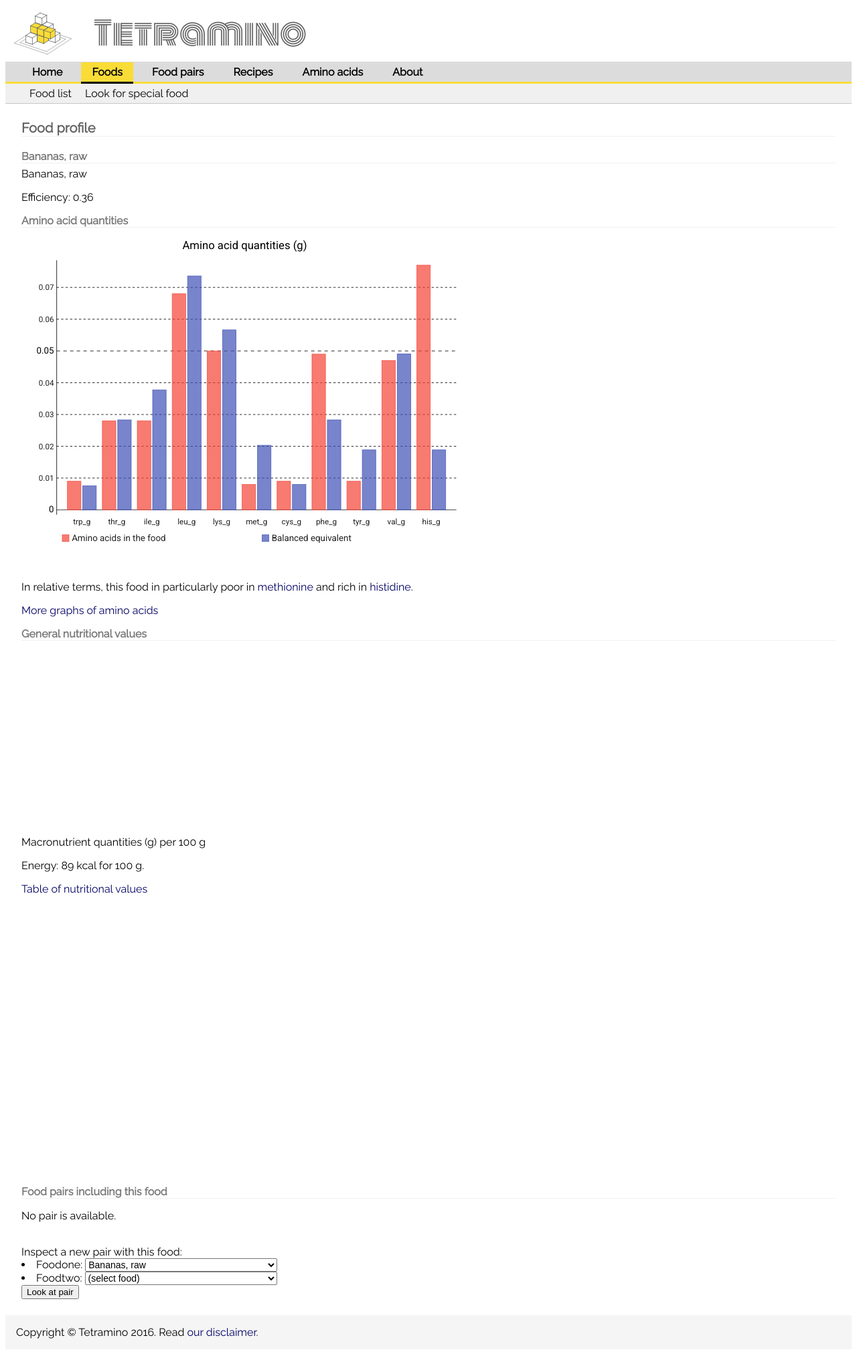
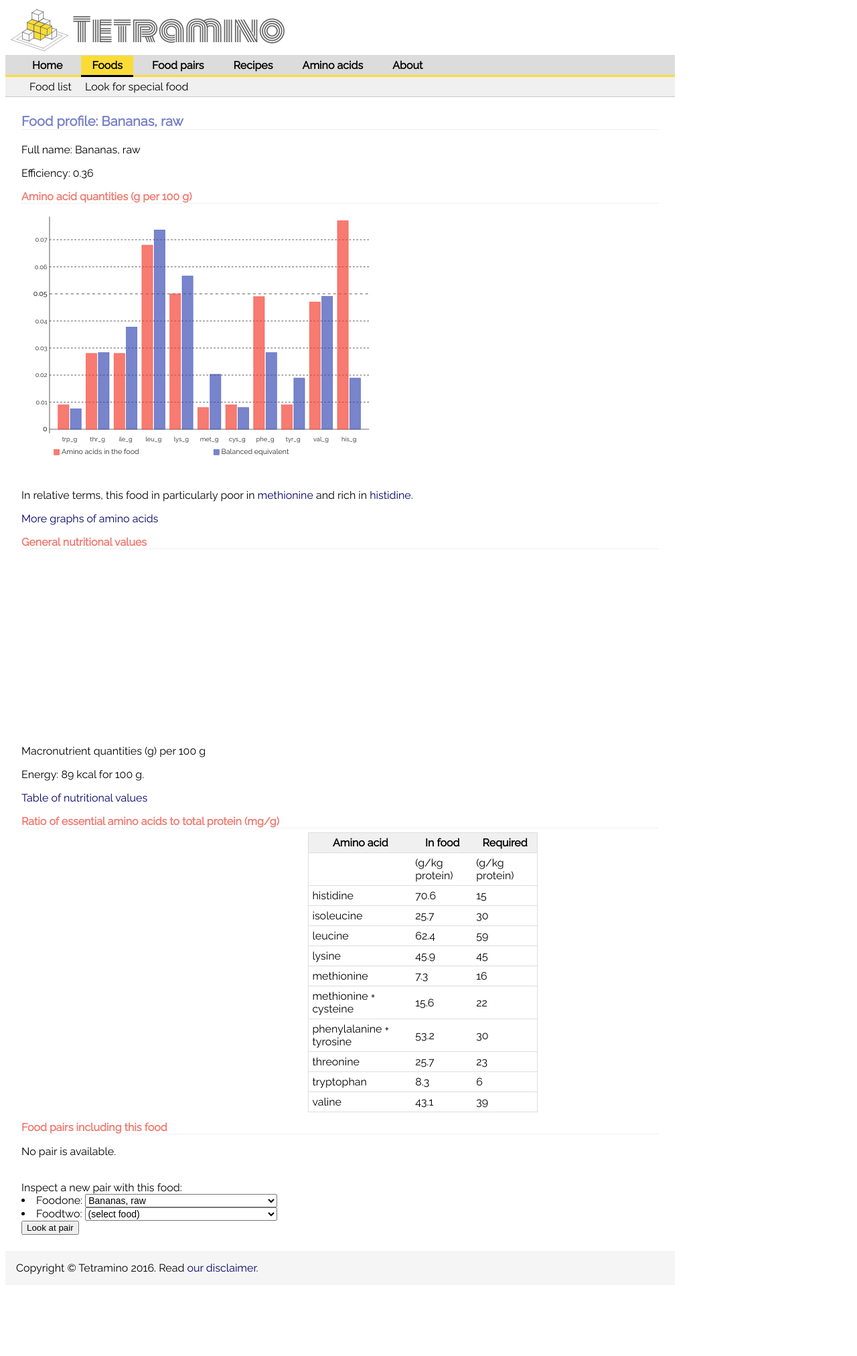
Before and after one commit to RobertoBalamino/amino-repo, a Django app: page /showFood/9040/ in a window 1280 px wide. Shown: the whole page at 67% size. After the commit the page ends 1903 px from the top, so only its background shows below. Run offline with Django 3.2, Linux system fonts and the light colour scheme; data comes from the database, SQL or seed files in the repository; both versions use the stored data as it was after the commit; some libraries are stand-ins or nearby versions.

Commit message:
styling, container, table per g protein

```diff
--- a/aminoApp/static/aminoApp/yellowBungeeStyle.css
+++ b/aminoApp/static/aminoApp/yellowBungeeStyle.css
@@ -72,7 +72,7 @@
 
 #titlebar td {
     font-family: 'Monoton', cursive;
-    /*font-family: 'Amatic SC', cursive; Bungee Shade */
+    /*font-family: 'Amatic SC', cursive; Bungee Shade*/
     font-size: 48px;
     font-weight: bold
     margin-top: -0.2em;
@@ -82,10 +82,22 @@
     background-color: white;
     /*rgb(250,250,250);*/
     color: rgb(100,100,100);
-    /*padding-top: 0;*/
-    /*padding-right: 0;*/
-    /*padding-bottom: 0;*/
-    /*padding-left: 0;*/
+    padding-top: 0;
+    padding-right: 0;
+    padding-bottom: 0;
+    padding-left: 0;
+}
+
+div#container
+{
+   min-width: 700px;
+   max-width: 1000px;
+}
+
+.squareTile
+{
+    width:45%;
+    float:left;
 }
 
 #headbar ul, #subhead ul  {
@@ -195,14 +207,14 @@
 
 
 
-div#itemhead {
-    margin: 0.6em;
-    font-family: 'Bungee', serif;
-    font-size: 16px;
-    text-align: left;
+/*div#itemhead {*/
+/*    margin: 0.6em;*/
+/*    font-family: 'Bungee', serif;*/
+/*    font-size: 16px;*/
+/*    text-align: left;*/
     /*text-align: center;*/
-	border-bottom: solid 1px rgb(240,240,240);
-	}
+/*	border-bottom: solid 1px rgb(240,240,240);*/
+/*	}*/
 
 	h1 {
     margin-bottom: 1em;
@@ -212,7 +224,8 @@
     font-size: 20px;
     text-align: left;
     /*text-align: center;*/
-    color: rgb(100,100,100);
+    /*color: rgb(100,100,100);*/
+    color: rgb(120,130,200);
 	border-bottom: solid 1px rgb(240,240,240);
 	}
 
@@ -224,7 +237,8 @@
     font-size: 16px;
     text-align: left;
     /*text-align: center;*/
-    color: rgb(120,120,120);
+    /*color: rgb(120,120,120);*/
+    color: rgb(240,120,110);
 	border-bottom: solid 1px rgb(240,240,240);
 	}
 
--- a/aminoApp/templates/aminoApp/base.html
+++ b/aminoApp/templates/aminoApp/base.html
@@ -17,6 +17,7 @@
 
 <!--<body>-->
 <body id="{% block section %}section-generic{% endblock %}">
+    <div id="container">
      <!--style="clear:both;"-->
         <div id="titlebar">
             <table style="width:100%">
@@ -56,7 +57,7 @@
             Read <a href="/about_disclaimer/">our disclaimer</a>.
             {% endblock %}
         </div>
-
+    </div>
 
 <script src="//static.getclicky.com/js" type="text/javascript"></script>
 <script type="text/javascript">try{ clicky.init(100993596); }catch(e){}</script>
--- a/aminoApp/templates/aminoApp/presentFood.html
+++ b/aminoApp/templates/aminoApp/presentFood.html
@@ -9,15 +9,15 @@
 {% block content %}
 
 <h1>
-   Food profile
+   Food profile: {{ food.getNameWithoutSaltInfo }}
 </h1>
-<h2>{{ food.getNameWithoutSaltInfo }}</h2>
-{{ food.food_name }}
-    <p>Efficiency: {{ food.efficiency | floatformat:2 }}</p>
+
+<p>Full name: {{ food.food_name }}</p>
+<p>Efficiency: {{ food.efficiency | floatformat:2 }}</p>
 
 
-<h2>Amino acid quantities</h2>
-<embed src={{ chartAbsolute}} height="500">
+<h2>Amino acid quantities (g per 100 g)</h2>
+<embed src={{ chartAbsolute}} height="400">
 <p>In relative terms, this food in particularly poor in <a href="/aminoAcid_{{minAminoAcid.internal_name}}">{{ minAminoAcid }}</a> and rich in <a href="/aminoAcid_{{maxAminoAcid.internal_name}}">{{ maxAminoAcid }}</a>.</p>
 
 <p><a href="/plotFoodAmino/{{food.food_dbid}}/">More graphs of amino acids</a></p>
@@ -27,19 +27,51 @@
 <embed src={{ pieChartMacro}} height="300">
 <p>Energy: {{ food.nutritional_value.energ| floatformat:0}} kcal for 100 g.</p>
 <p><a href="/listFoodNutValues/{{food.food_dbid}}/">Table of nutritional values</a></p>
-<embed src={{ chartPerProtein}} height="400">
+
+<!--requirements per g of protein-->
+<h2>Ratio of essential amino acids to total protein (mg/g)</h2>
+<div class="squareTile">
+    <!--<embed src={{ chartPerProtein}} height="400">-->
+    <embed src={{ chartPerProtein}}>
+    <!--perGramProtInfo = {'chart':rendered_chart,'values':values,'required':required,'propOfRequirement':propOfRequirement}-->
+</div>
+<div class="squareTile">
+    <table>
+      <tr>
+        <th>Amino acid</th>
+        <th>In food</th>
+        <th>Required</th>
+      </tr>
+      <tr>
+            <td></td>
+            <td>(g/kg protein)</td>
+            <td>(g/kg protein)</td>
+        </tr>
+    {% for row in zippedInfoPerGramProt %}
+        <tr>
+            <td>{{row.0}}</td>
+            <td>{{row.1| floatformat:1 }}</td>
+            <td>{{row.2| floatformat:0}}</td>
+        </tr>
+    {% endfor %}
+    </table>
+</div>
+<div style="clear:both;"></div>
 
 <h2>Food pairs including this food</h2>
 {% if pairList %}
-        <table style="width:100%">
+        <!--<table style="width:100%">-->
+        <table>
             <tr>
                 <th>Pair</th>
                 <th>Best efficiency</th>
+                <th>Amino profile similarity</th>
             </tr>
         {% for pair in pairList %}
             <tr>
                 <td><a href="/inspectLoadedFoodPair/{{ pair.pk }}/">{{ pair.pair_name }}</a> </td>
                 <td>{{ pair.bestEfficiency |floatformat:2}}</td>
+                <td>{{ pair.angleIncomplete  |floatformat:2}}</td>
             </tr>
             <!--<li><a href="/foodapp/{{ food.id }}/">{{ food.food_name }}</a></li>-->
         {% endfor %}
--- a/aminoApp/utilityFunctions.py
+++ b/aminoApp/utilityFunctions.py
@@ -225,12 +225,13 @@
     custom_style = Style(
         background='transparent',
         plot_background='rgb(255,255,255)',
-        font_family='googlefont:Roboto',
+        font_family='googlefont:Raleway',
         title_font_size=defaultFontSize+4,
         major_label_font_size=defaultFontSize,
         label_font_size=defaultFontSize-2,
         legend_font_size=defaultFontSize,
         value_font_size=defaultFontSize,
+        tooltip_font_size=defaultFontSize,
         value_label_font_size=defaultFontSize)
     return custom_style
 
@@ -262,7 +263,8 @@
 def getFoodAminoPlotAbsolute(food):
     foodAminoVector=food.nutritional_value.getAminoVector()
     custom_style = getCustomPygalStyle()
-    bar_chart = pygal.Bar(title=u'Amino acid quantities (g)',style=custom_style,legend_at_bottom=True,)                                            # Then create a bar graph object
+    # title=u'Amino acid quantities (g)',
+    bar_chart = pygal.Bar(style=custom_style,legend_at_bottom=True,)                                            # Then create a bar graph object
     bar_chart.add('Amino acids in the food', foodAminoVector)  # Add some values
     # amino_acid_names = ('trp_g','thr_g','ile_g','leu_g','lys_g','met_g','cys_g','phe_g','tyr_g','val_g','his_g')
     amino_acid_names = getAminoAcidNames()
@@ -277,7 +279,8 @@
     foodAminoVector=food.nutritional_value.getAminoVector()
     foodAminoProportions = getAminoProportionsOfComplete(foodAminoVector)
     custom_style = getCustomPygalStyle()
-    bar_chart_prop = pygal.Bar(title=u'Amino acid ratios',style=custom_style,legend_at_bottom=True)
+    # title=u'Amino acid ratios',
+    bar_chart_prop = pygal.Bar(style=custom_style,legend_at_bottom=True)
     bar_chart_prop.add('Amino acids', foodAminoProportions['propsOfProj'])
     amino_acid_names = getAminoAcidNames()
     bar_chart_prop.x_labels = amino_acid_names
@@ -292,8 +295,8 @@
     projectVectorOnComplete = getAminoProportionsOfComplete(menuAminoVector)
     equivCompleteVector = projectVectorOnComplete['projected']
     ingreds = Ingredient.objects.filter(recipe = recipe)
-
-    bar_chart_props = pygal.StackedBar(title=u'Amino acid proportions',style=custom_style,legend_at_bottom=True)
+    # title=u'Amino acid proportions',
+    bar_chart_props = pygal.StackedBar(style=custom_style,legend_at_bottom=True)
     amino_acid_names = getAminoAcidNames()
     bar_chart_props.x_labels = amino_acid_names
 
@@ -310,7 +313,8 @@
 def getTargetAminoPlot(nutValue):
     foodAminoVector=nutValue.getAminoVector()
     custom_style = getCustomPygalStyle()
-    bar_chart = pygal.Bar(title=u'Amino acid quantities (g)',style=custom_style,legend_at_bottom=True,)                                            # Then create a bar graph object
+    # title=u'Amino acid quantities (g)',
+    bar_chart = pygal.Bar(style=custom_style,legend_at_bottom=True,)                                            # Then create a bar graph object
     bar_chart.add('Amino acids in the food', foodAminoVector)  # Add some values
     # amino_acid_names = ('trp_g','thr_g','ile_g','leu_g','lys_g','met_g','cys_g','phe_g','tyr_g','val_g','his_g')
     amino_acid_names = getAminoAcidNames()
@@ -338,11 +342,15 @@
     required = [15,30,59,45,16,22,30,23,6,39]
     absoluteValues = [nutVal.his_g,nutVal.ile_g,nutVal.leu_g,nutVal.lys_g,nutVal.met_g,nutVal.met_g+nutVal.cys_g,nutVal.phe_g+nutVal.tyr_g,nutVal.thr_g,nutVal.trp_g,nutVal.val_g]
     values = [1000*aval/nutVal.prot for aval in absoluteValues]
+    propOfRequirement = np.divide(values,required)
+
     # plot
     custom_style = getCustomPygalStyle(defaultFontSize=30)
-    bar_chart = pygal.Bar(title=u'Amino acid/protein (mg/g)',style=custom_style,legend_at_bottom=True,x_label_rotation=40,)                                            # Then create a bar graph object
+    # title=u'Amino acid/protein (mg/g)',
+    bar_chart = pygal.Bar(style=custom_style,legend_at_bottom=True,x_label_rotation=40,)                                            # Then create a bar graph object
     bar_chart.add('Actual', values)
     bar_chart.add('Required', required)
     bar_chart.x_labels = amino_acids_short
     rendered_chart=bar_chart.render_data_uri()
-    return rendered_chart
+    perGramProtInfo = {'chart':rendered_chart,'amino_acids':amino_acids,'values':values,'required':required,'propOfRequirement':propOfRequirement}
+    return perGramProtInfo
--- a/aminoApp/views.py
+++ b/aminoApp/views.py
@@ -264,6 +264,8 @@
     context = analyseFoodPair(foodOne,foodTwo)
     pair.bestEfficiency = context['bestEfficiency']
     pair.bestProportion = context['bestPropOne']
+    pair.angleAbsolute = context['angle']['absolute']
+    pair.angleIncomplete = context['angle']['incomplete']
     pair.save()
     return render(request, 'aminoApp/inspectFoodPair.html', context)
     # d) save menu based on food pair
@@ -504,8 +506,12 @@
     # amino acid scores (save)
     saveRelativeAminoScores(food)
     # per grams of protein
-    chartPerProtein = getRequirementsPerGramProtein(foodValue)
+    # chartPerProtein = getRequirementsPerGramProtein(foodValue)
+    perGramProtInfo = getRequirementsPerGramProtein(foodValue)
+    # perGramProtInfo = {'chart':rendered_chart,'values':values,'required':required,'propOfRequirement':propOfRequirement}
+    chartPerProtein = perGramProtInfo['chart']
 
+    zippedInfoPerGramProt = zip(perGramProtInfo['amino_acids'],perGramProtInfo['values'],perGramProtInfo['required'])
     # pie chart
     pieChartMacro = getMacroNutrientPie(foodValue)
     # pairs
@@ -515,7 +521,8 @@
     # form to look for pairs
     formForPair = FoodPairForm(initial={'foodOne': food.pk}) #FoodForm(initial={'foodOne': 61})
     context = {'food': food,'chartAbsolute': chartAbsolute,'pairList':pairList,'formForPair':formForPair,
-        'minAminoAcid':minAminoAcid,'maxAminoAcid':maxAminoAcid,'pieChartMacro':pieChartMacro,'chartPerProtein':chartPerProtein}
+        'minAminoAcid':minAminoAcid,'maxAminoAcid':maxAminoAcid,'pieChartMacro':pieChartMacro,
+        'chartPerProtein':chartPerProtein,'zippedInfoPerGramProt':zippedInfoPerGramProt}
 
     return render(request, 'aminoApp/presentFood.html', context)
 
--- a/aminoProject/settings.py
+++ b/aminoProject/settings.py
@@ -23,7 +23,7 @@
 SECRET_KEY = 'e#bkigkwzd8)jv3#4wur070&%ev019l0ngbri6nb--y26znx&3'
 
 # SECURITY WARNING: don't run with debug turned on in production!
-DEBUG = True # False
+DEBUG = False # False True
 
 # ALLOWED_HOSTS = []
 ALLOWED_HOSTS = ['www.tetramino.net']
```
Also changed, not shown: assets/aminoApp/yellowBungeeStyle.css (+28 -14 lines), db.sqlite3. Lines whose indentation alone changed are shown as unchanged.
